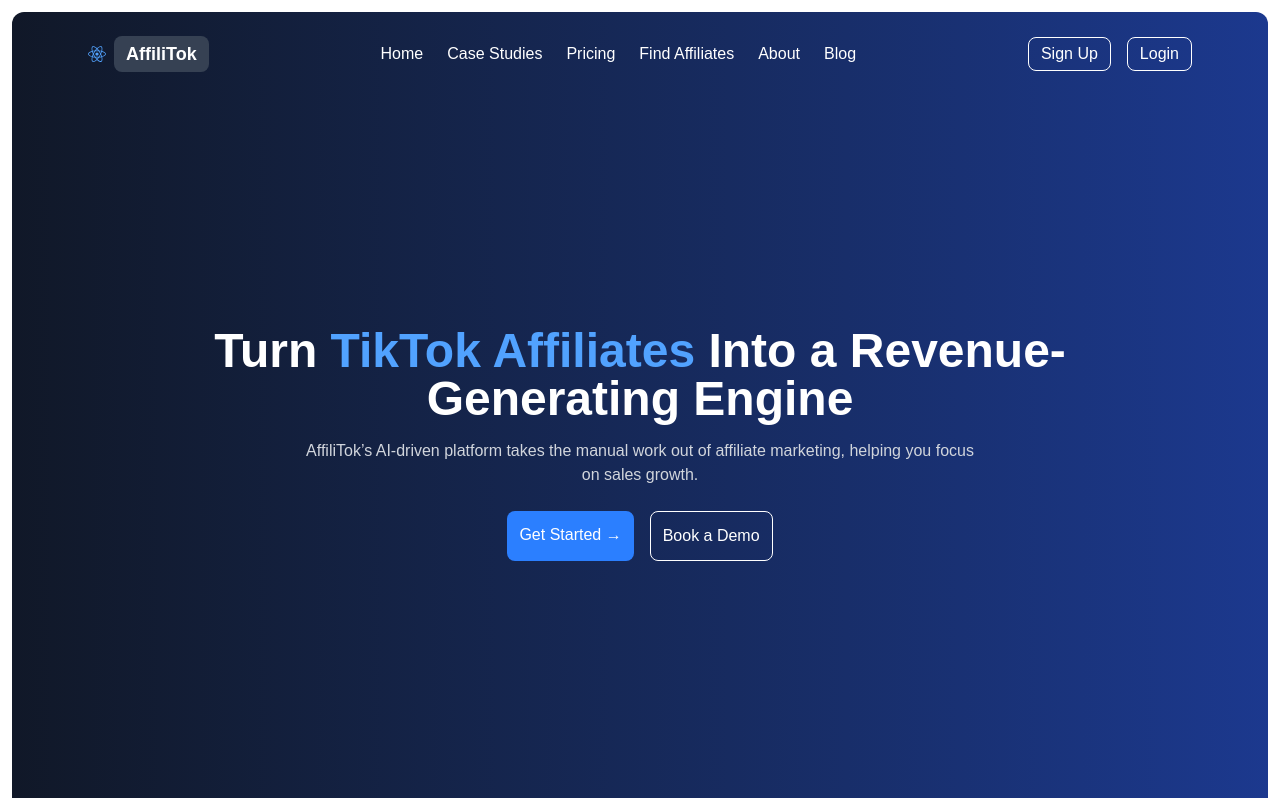
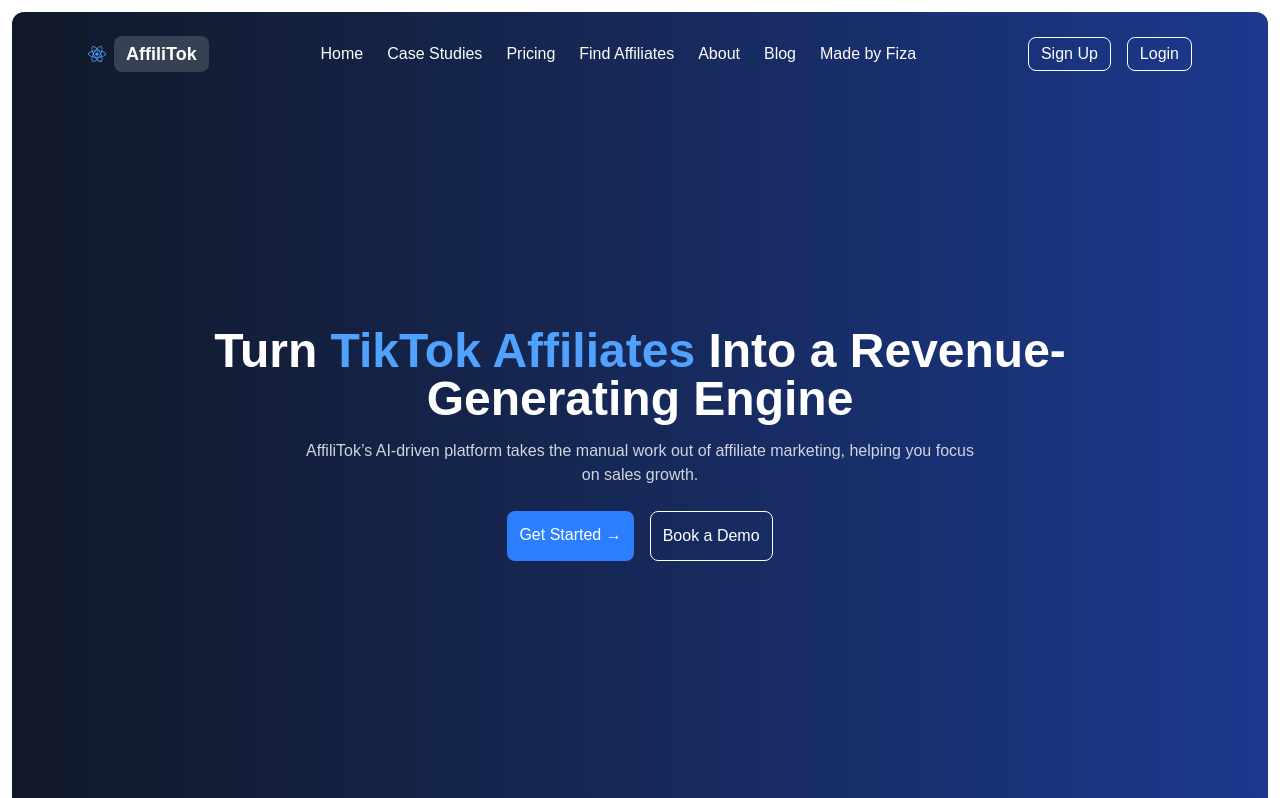
Before and after one commit to TayyabFT/NewFreelancingWeb, a Next.js app: page / in a window 1280 px wide. Shown: the top 798 px of the page. Built offline with nearby package versions, Linux system fonts and the light colour scheme.

Commit message:
correct navbar

```diff
--- a/src/components/shared/Navbar.jsx
+++ b/src/components/shared/Navbar.jsx
@@ -56,6 +56,7 @@
             "Find Affiliates",
             "About",
             "Blog",
+            "Made by Fiza",
           ].map((item, index) => (
             <Link
               key={index}
@@ -112,6 +113,7 @@
               "Find Affiliates",
               "About",
               "Blog",
+              "Made by Fiza",
             ].map((item, index) => (
               <Link
                 key={index}
```
